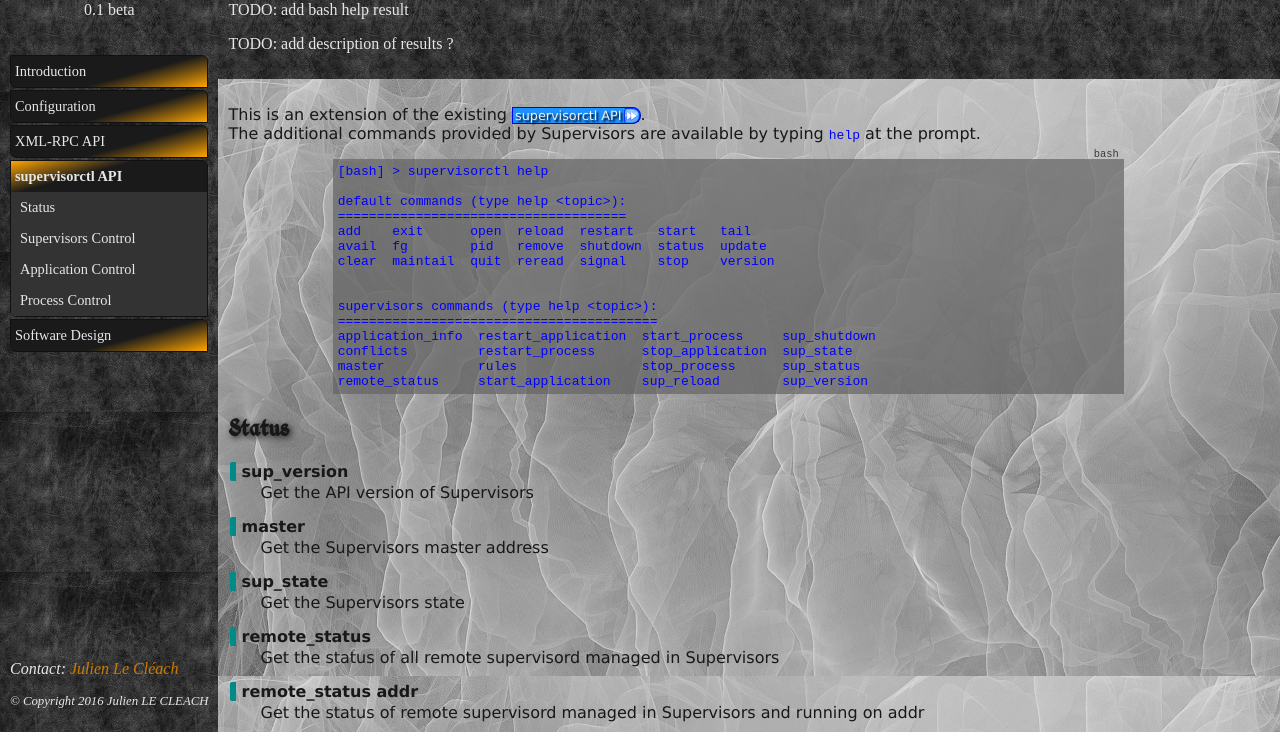
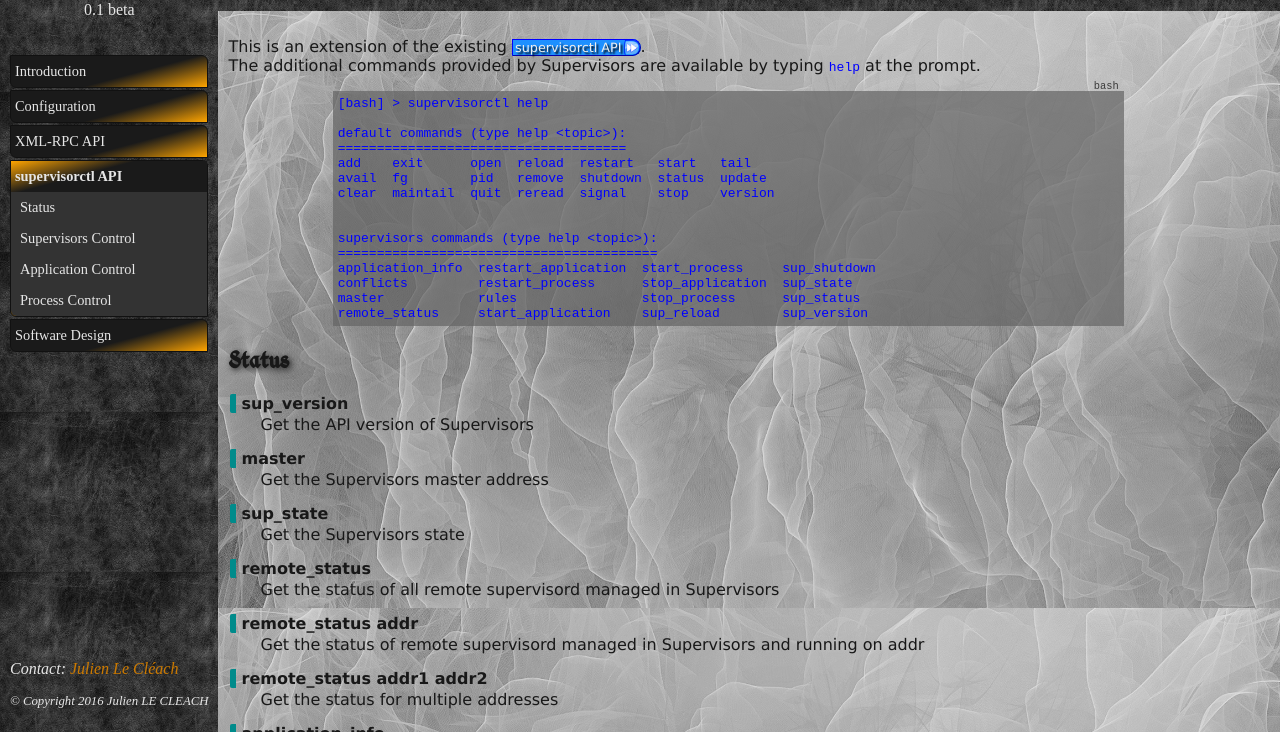
Before and after one commit to julien6387/supvisors, a plain HTML site: page supervisors/doc/supervisorctl-api.html in a window 1280 px wide. Shown: the part 68-800 px from the top of the page. Drawn offline with Linux system fonts and the light colour scheme; files whose address does not match are found by name.

Commit message:
update HTML doc

```diff
--- a/supervisors/doc/supervisorctl-api.html
+++ b/supervisors/doc/supervisorctl-api.html
@@ -39,8 +39,6 @@
 		<div id="right_side">
 			<header>
 				<h1>Documentation &raquo; supervisorctl API</h1>
-				<p>TODO: add bash help result</p>
-				<p>TODO: add description of results ?</p>
 			</header>
 
 			<section>
```
